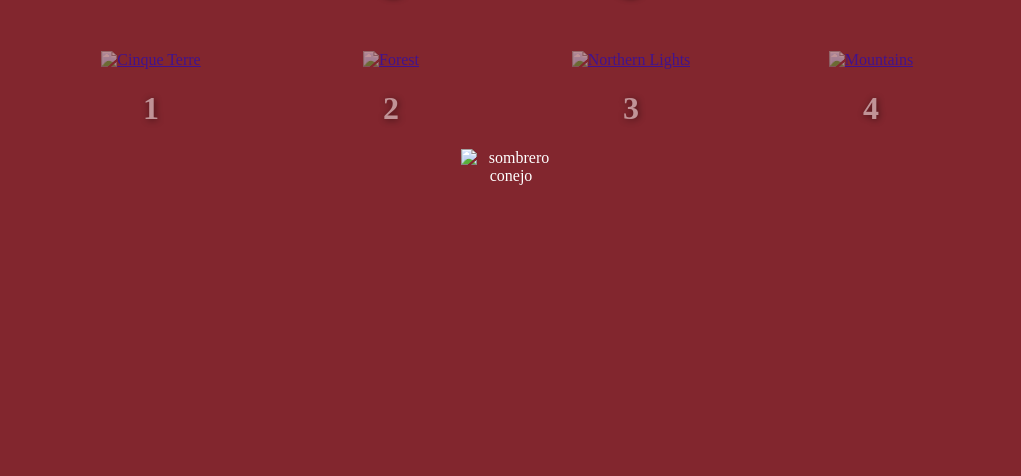
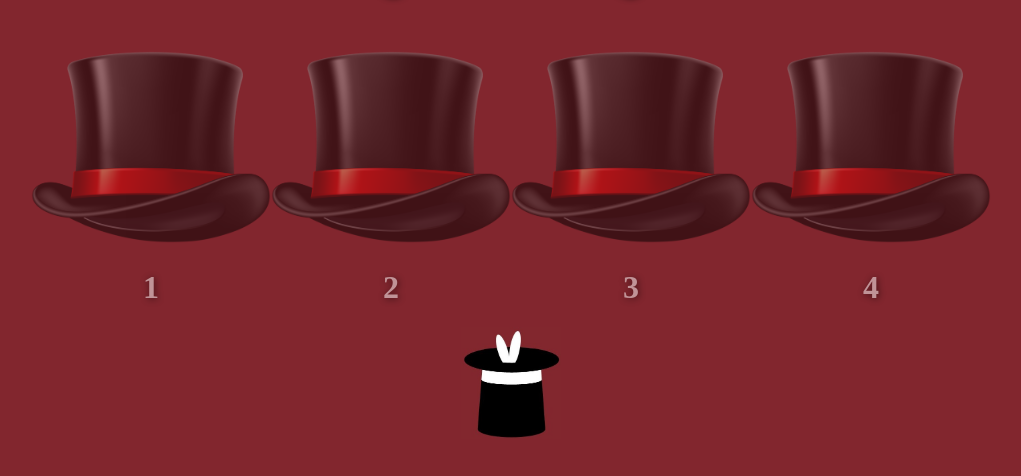
Before and after one commit to waldohidalgo/desafio_1_modulo_6_desafio_latam, a website: page assets/index.html in a window 1280 px wide. Shown: the part 62-538 px from the top of the page, without its empty margins (129-1150 px from the left). Drawn offline with Linux system fonts and the light colour scheme.

Commit message:
simplifico carpetas y rutas

```diff
--- a/src/index.html
+++ b/assets/index.html
@@ -7,7 +7,7 @@
 
     <meta name="viewport" content="width=device-width, initial-scale=1.0" />
 
-    <link rel="stylesheet" href="/style_juego.css" />
+    <link rel="stylesheet" href="/assets/style.css" />
   </head>
   <body>
     <!-- Galeria -->
@@ -15,34 +15,34 @@
     <div class="galeria">
       <div class="sombrero">
         <a target="_blank" href="/abracadabra/conejo/1">
-          <img src="/sombrero.png" alt="Cinque Terre" />
+          <img src="/assets/sombrero.png" alt="Cinque Terre" />
         </a>
         <h1>1</h1>
       </div>
 
       <div class="sombrero">
         <a target="_blank" href="/abracadabra/conejo/2">
-          <img src="/sombrero.png" alt="Forest" />
+          <img src="/assets/sombrero.png" alt="Forest" />
         </a>
         <h1>2</h1>
       </div>
 
       <div class="sombrero">
         <a target="_blank" href="/abracadabra/conejo/3">
-          <img src="/sombrero.png" alt="Northern Lights" />
+          <img src="/assets/sombrero.png" alt="Northern Lights" />
         </a>
         <h1>3</h1>
       </div>
 
       <div class="sombrero">
         <a target="_blank" href="/abracadabra/conejo/4">
-          <img src="/sombrero.png" alt="Mountains" />
+          <img src="/assets/sombrero.png" alt="Mountains" />
         </a>
         <h1>4</h1>
       </div>
     </div>
     <div class="contenedor_sombrero_conejo">
-      <img src="/sombrero_conejo.jpg" alt="sombrero conejo" />
+      <img src="/assets/sombrero_conejo.jpg" alt="sombrero conejo" />
     </div>
   </body>
 </html>
```
Also changed, not shown: index.js (+7 -6 lines), inicio/index.html (+1 -1 lines), assets/style.css (renamed from src/style_juego.css).
